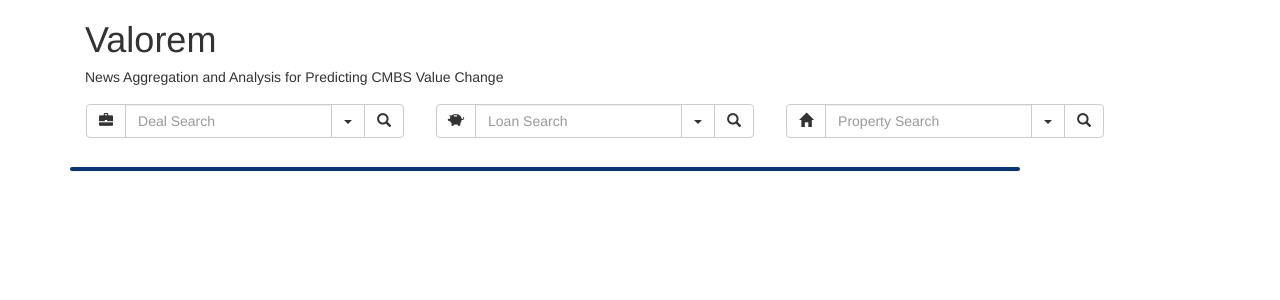
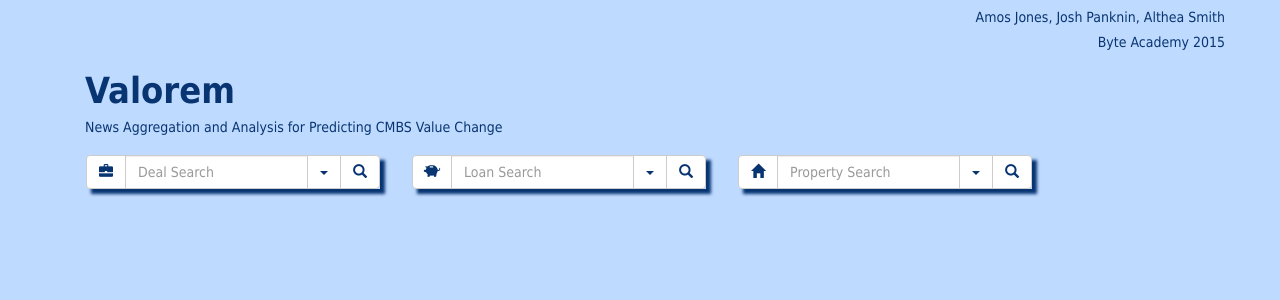
Before and after one commit to altheasmith/CMBS_Project, a Django app: page / in a window 1280 px wide. Shown: the top 300 px of the page. Run offline with Django 3.2, Linux system fonts and the light colour scheme; data that the repository does not hold is empty; some libraries are stand-ins or nearby versions.

Commit message:
preliminary design

```diff
--- a/cmbs_proj/cmbs/static/cmbs/main.css
+++ b/cmbs_proj/cmbs/static/cmbs/main.css
@@ -1,13 +1,41 @@
 
 i {
-  /*color: #083572;*/
+  color: #083572;
 }
 
 h1 {
   /*color: #083572;*/
 }
 
+body {
+  background-color: #BFDAFF;
+  font-family: Tahoma;
+  color: #083572;
+  /*color:grey;*/
+}
+
 .panel {
-  /*background-color: #BFDAFF;*/
-  border: 2px solid #083572;
+  background-color: white;
+  color: black;
+  border-left: 1em solid white;
+  box-shadow: 5px 5px 5px #083572;
 }
+
+.input-group {
+  outline-color: #083572;
+  border-color: #083572;
+  color: #083572;
+  box-shadow: 5px 5px 3px #083572;
+}
+
+a {
+  color: #083572;
+}
+
+/*.textInput:focus{
+outline:none
+}*/
+
+ {
+  background-color: green;
+}
--- a/cmbs_proj/cmbs/static/cmbs/main.js
+++ b/cmbs_proj/cmbs/static/cmbs/main.js
@@ -5,9 +5,10 @@ $(document).ready( function() {
     $('#searchresults').empty()
     for (x in data.articles) {
       $('#searchresults').append(
-        '<a href=' + data.articles[x].url + '>\
+        '<div draggable="true" class="panel" id = "article_'+ x +'">\
+        <a href=' + data.articles[x].url + '>\
         <h4>' + data.articles[x].title + '</h4></a>\
-        <p>' + data.articles[x].blurb + '</p></br>'
+        <p>' + data.articles[x].blurb + '</p></br></div>'
       );
     }
   }
@@ -61,4 +62,18 @@ $(document).ready( function() {
     });
   });
 
+  // Drag and Drop Functions
+  function allowDrop(ev) {
+    ev.preventDefault();
+  }
+
+  function drag(ev) {
+      ev.dataTransfer.setData("text", ev.target.id);
+  }
+
+  function drop(ev) {
+      ev.preventDefault();
+      var data = ev.dataTransfer.getData("text");
+      ev.target.appendChild(document.getElementById(data));
+  }
 });
--- a/cmbs_proj/cmbs/templates/base.html
+++ b/cmbs_proj/cmbs/templates/base.html
@@ -7,8 +7,6 @@
     <title>Valorem Demo</title>
   </head>
   <body>
-    <!-- style='background-color:#083572; color:#BFDAFF' -->
-    <!-- #A3BBDC -->
     <header class='container'>
       {% block header %}
       {% endblock %}
--- a/cmbs_proj/cmbs/templates/cmbs/index.html
+++ b/cmbs_proj/cmbs/templates/cmbs/index.html
@@ -15,8 +15,10 @@
 
 {% block header %}
 <div class="container header">
-  <!-- <h5 class='text-right'>Amos Jones, Josh Panknin, Althea Smith</br>Byte Academy 2015</h5> -->
-  <h1>Valorem</h1>
+  <h5 class='text-right'>Amos Jones, Josh Panknin, Althea Smith</h5>
+  <h5 class='text-right'>Byte Academy 2015</h5>
+  </h5>
+  <h1><b>Valorem</b></h1>
   <h5>News Aggregation and Analysis for Predicting CMBS Value Change</h5>
 </div>
   <nav class='navbar'>
@@ -83,10 +111,10 @@
 {% endblock %}
 
 {% block content %}
-<div id='searchresults' class='panel col-md-10'>
+<div id='searchresults' class='container col-md-10'>
 </div>
-<!-- <div class='panel col-md-2' style='height:30em'>
+<!-- <div id='saved_articles' class='col-md-2' style='height:30em'>
   <nav class='navbar-vertical'>
-  </nav>
-</div> -->
+  </nav> -->
+</div>
 {% endblock %}
```
Also changed, not shown: other parts of cmbs_proj/cmbs/templates/cmbs/index.html (+41 -15 lines).
